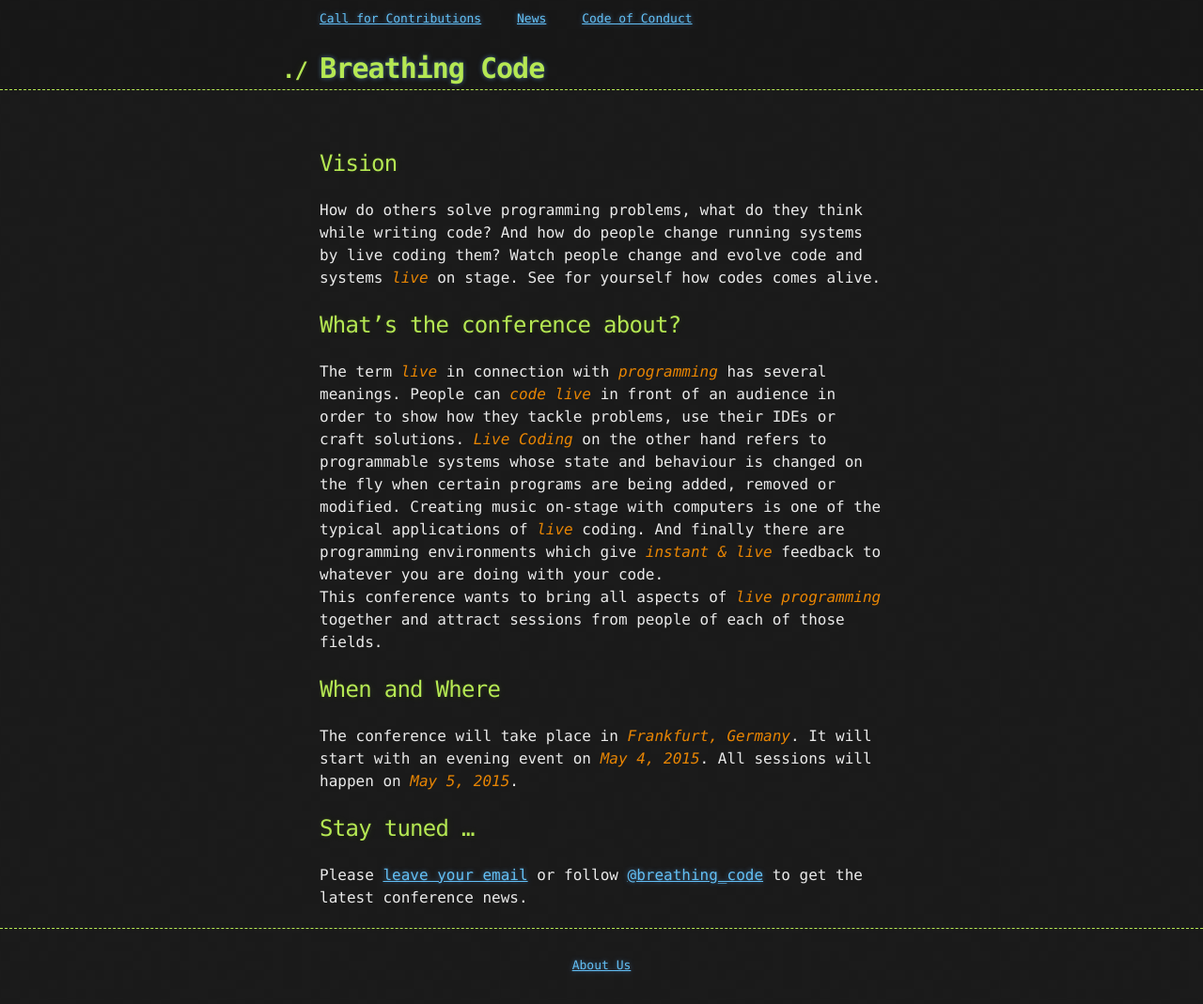
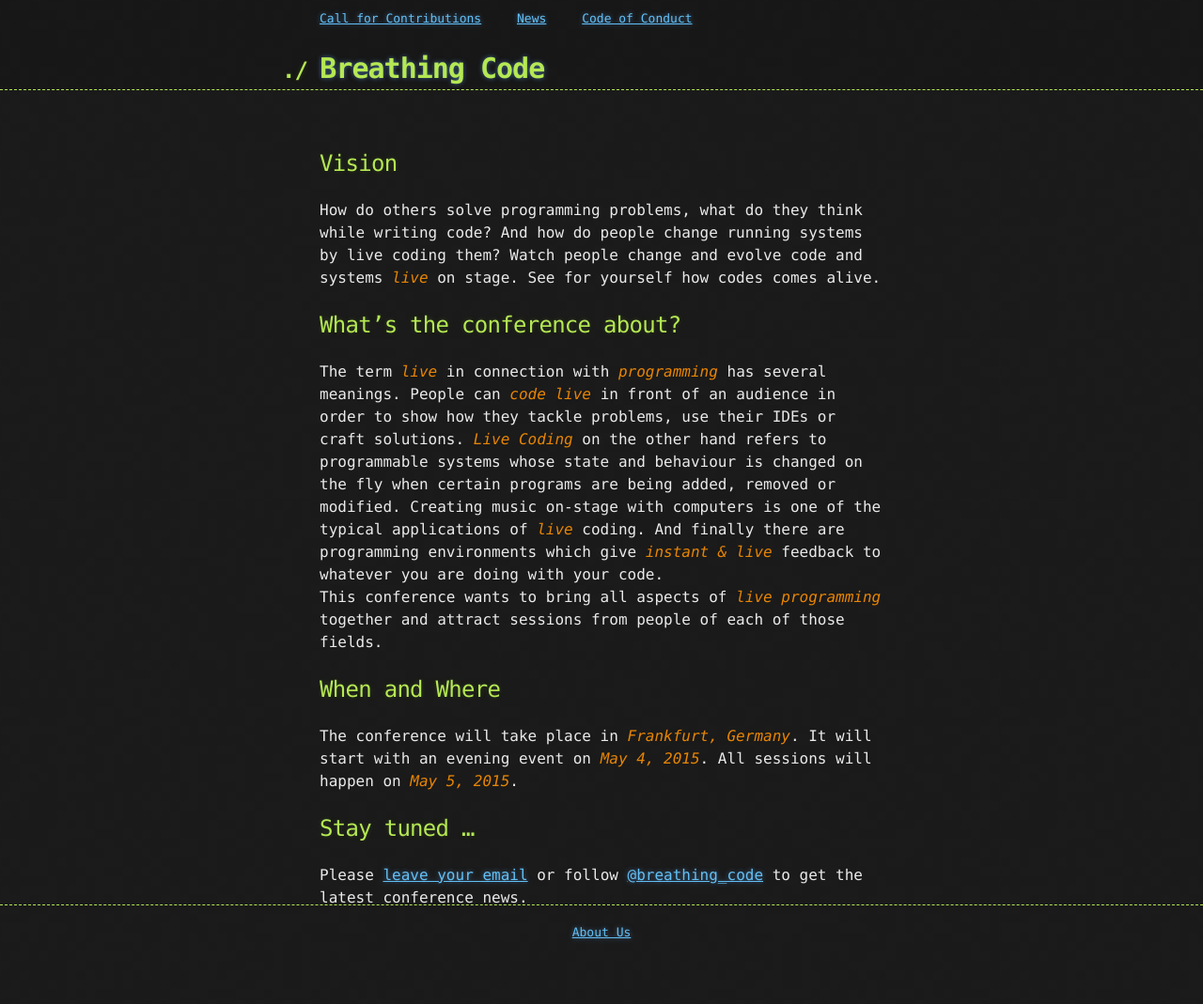
Before and after one commit to BreathingCode/BreathingCode.github.io, a Jekyll site: the page built from index.md, in a window 1280 px wide. Shown: the whole page at 94% size. Built offline with Jekyll 4.4.1, drawn with Linux system fonts in a browser that asks for light colours; Markdown is read by kramdown in place of the engine named in the settings; after the commit the page ends 1024 px from its top, so only the background shows below that.

Commit message:
Fixed (hacked?) hanging footer

```diff
--- a/css/styles.sass
+++ b/css/styles.sass
@@ -59,11 +59,11 @@ ul
 footer
   width: 100%
   border-top: 1px dashed $green
-  padding: 20px 0
+  padding: 10px 0
   text-align: center
 
   position: relative
-  margin-top: -40px
+  margin-top: -65px
   height: 40px
   clear: both
 
```
